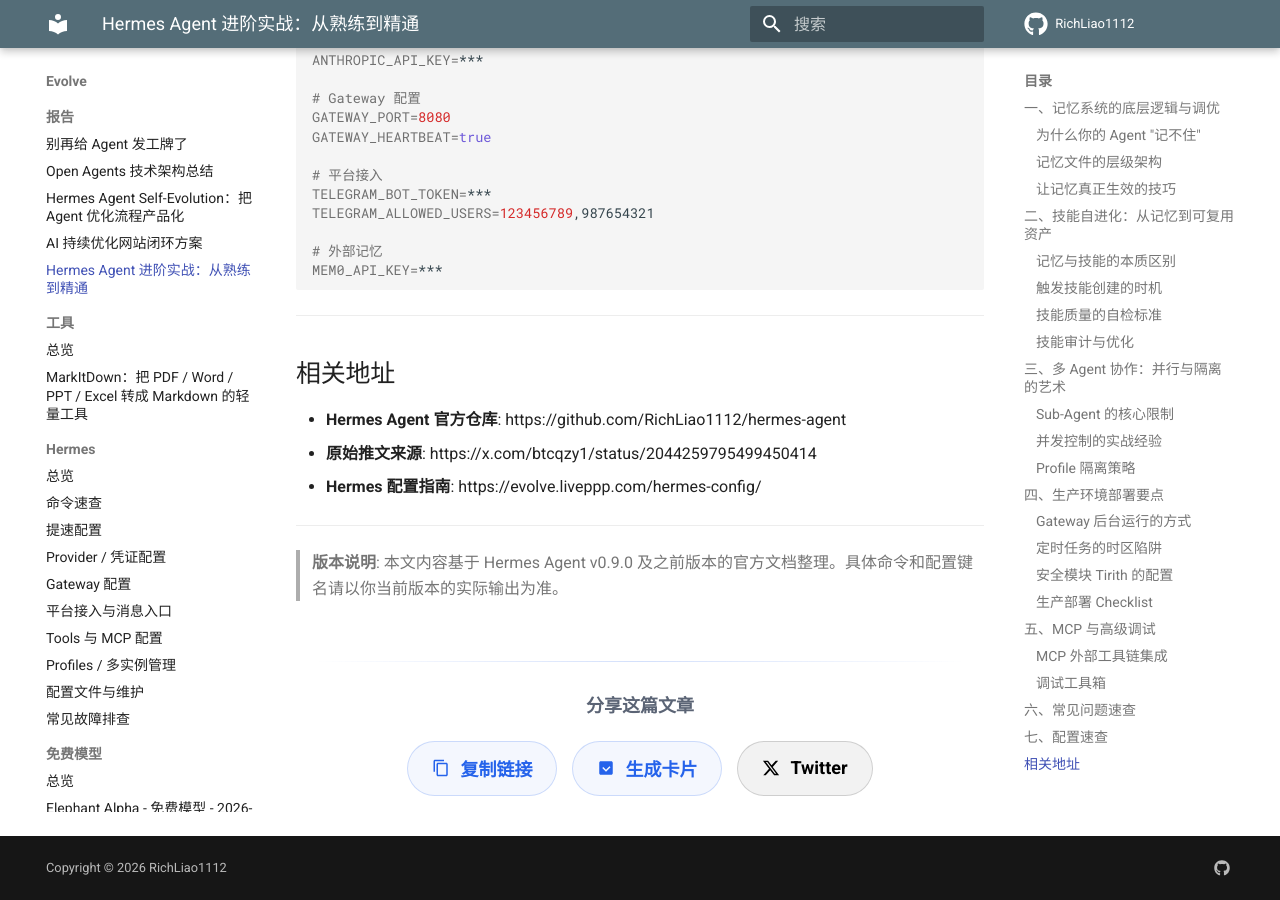
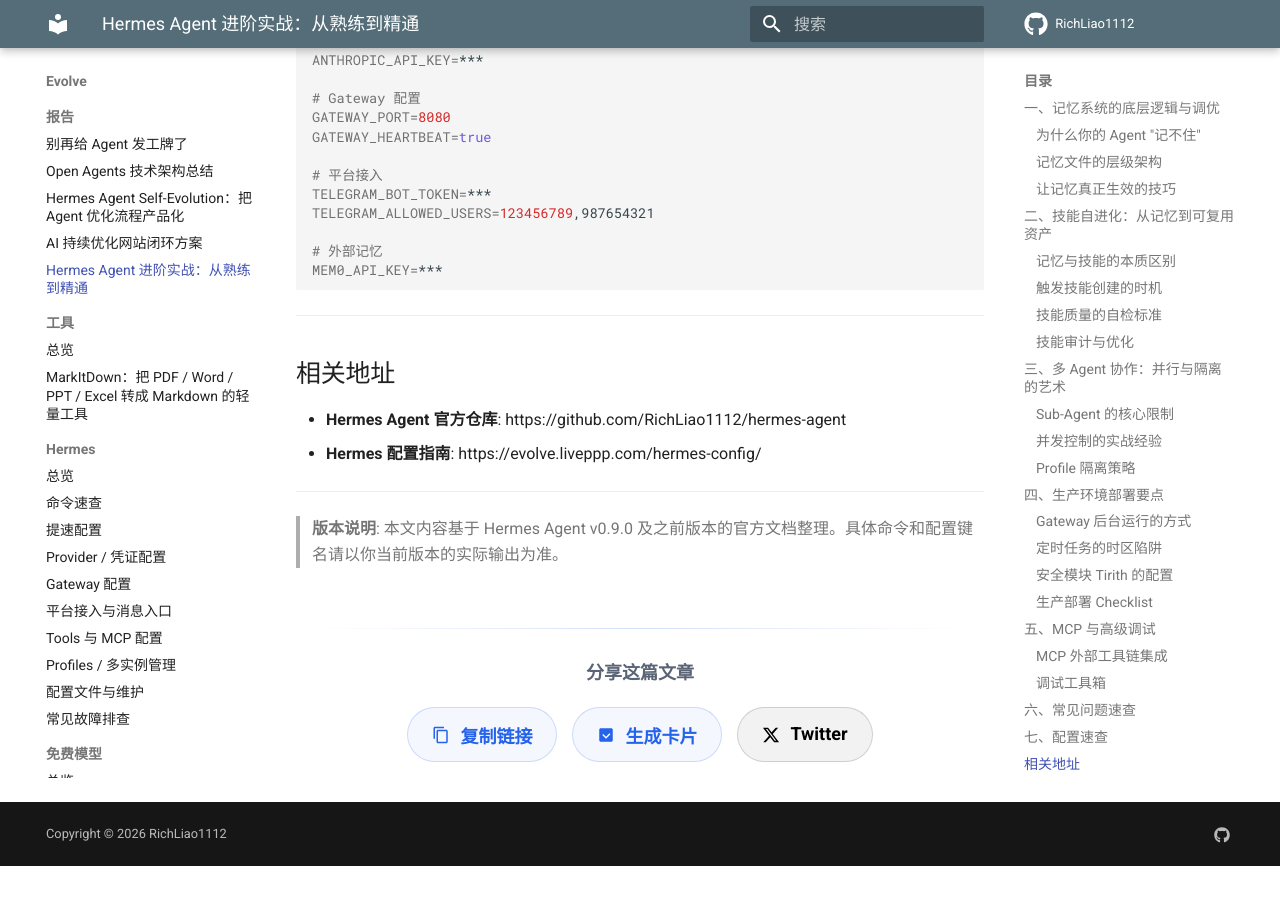
Before and after one commit to RichLiao1112/evolve, an MkDocs documentation site: the page built from docs/reports/hermes-agent-advanced-guide.md, in a window 1280 px wide and 900 px high, scrolled down 7490 px. Built offline with MkDocs 1.6.1 and Material for MkDocs 9.7.7, drawn with Linux system fonts in a browser that asks for light colours; comment, search, counter and statistics services are not loaded; after the commit the page ends 8356 px from its top, so only the background shows below that.

Commit message:
docs: remove original tweet link from hermes-agent-advanced-guide

```diff
--- a/docs/reports/hermes-agent-advanced-guide.md
+++ b/docs/reports/hermes-agent-advanced-guide.md
@@ -365,7 +365,6 @@
 ## 相关地址
 
 - **Hermes Agent 官方仓库**: https://github.com/RichLiao1112/hermes-agent
-- **原始推文来源**: https://x.com/btcqzy1/status/2044259795499450414
 - **Hermes 配置指南**: https://evolve.liveppp.com/hermes-config/
 
 ---
```
